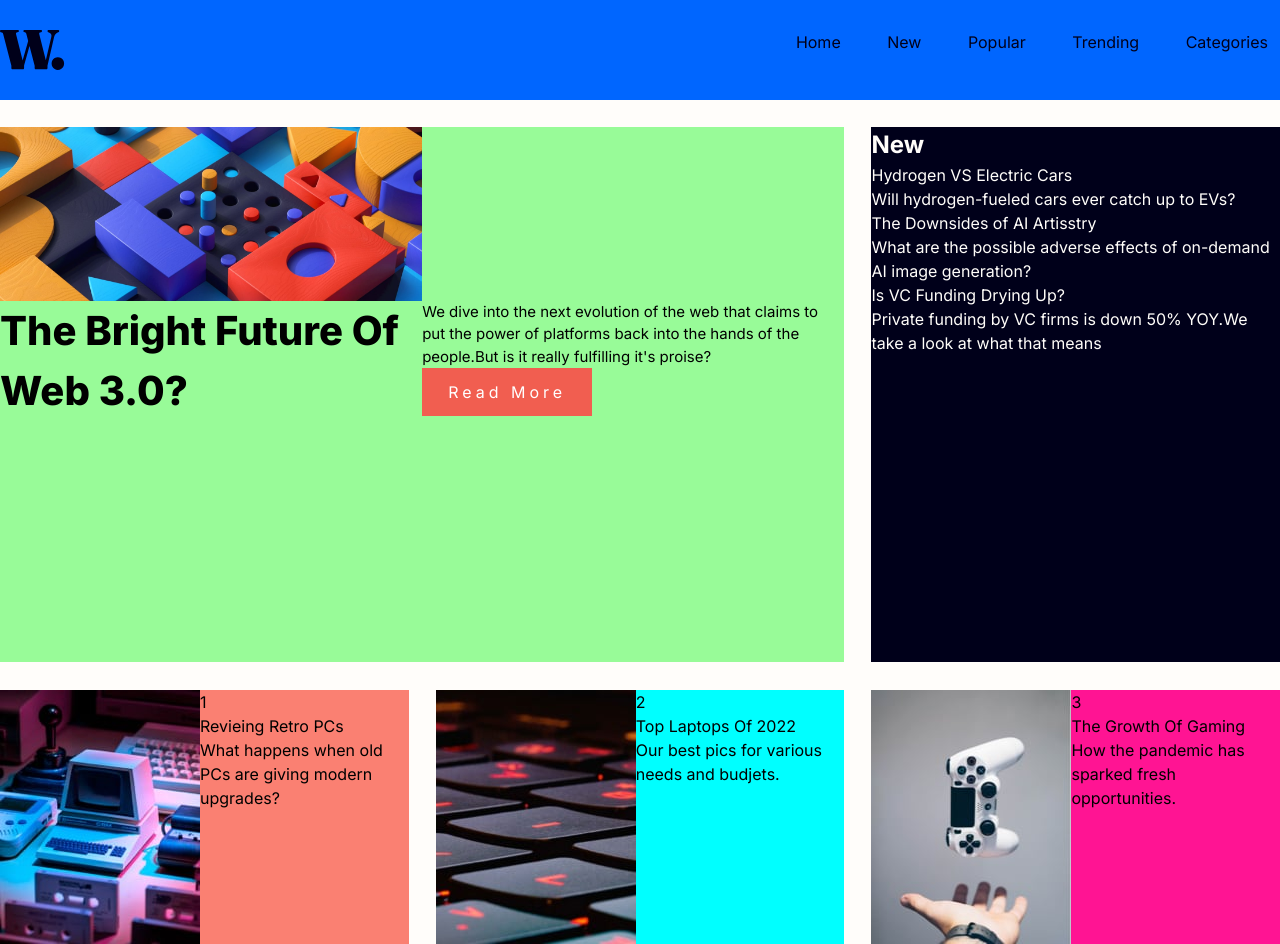
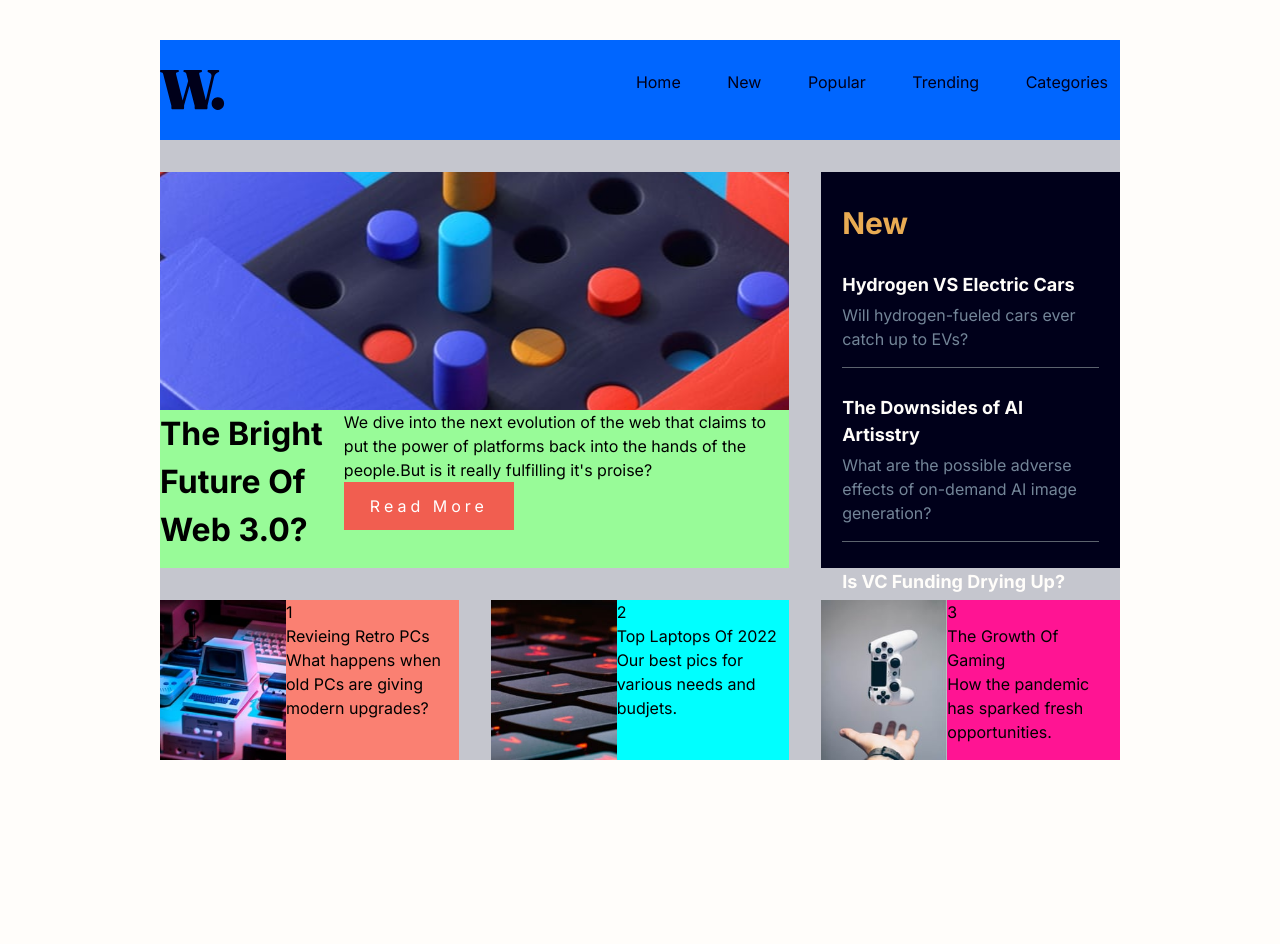
Before and after one commit to BeeAwwad/News-Homepage, a plain HTML site: page index.html in a window 1280 px wide. After the commit the page ends 800 px from the top, so only its background shows below. Drawn offline with Linux system fonts and the light colour scheme.

Commit message:
Styled the New section

```diff
--- a/index.html
+++ b/index.html
@@ -33,9 +33,13 @@
 
 
           <div class="main-story grid-row-span2 grid-col-span2">
-            <picture class="main-image">
-              <img src="assets/images/image-web-3-desktop.jpg" alt="random picture">
-            </picture>
+
+            <div class="main-image">
+              <picture>
+                <!-- <img src="assets/images/image-web-3-desktop.jpg" alt="random picture"> -->
+              </picture>
+            </div>
+
             <div class="main-h1">
               <h1>The Bright Future Of Web 3.0?</h1>
 
@@ -57,7 +61,7 @@
           <p class="topic">The Downsides of AI Artisstry</p>
           <p>What are the possible adverse effects of on-demand AI image generation?</p>
         </div>
-        <div class="fresh-news">
+        <div class="fresh-news-last">
           <p class="topic">Is VC Funding Drying Up?</p>
           <p>Private funding by VC firms is down 50% YOY.We take a look at what that means</p>
         </div>
--- a/styles.css
+++ b/styles.css
@@ -28,6 +28,9 @@
     -webkit-font-smoothing: antialiased;
     background-color: var(--clr-neutral-offwhite);
     overflow-x: hidden;
+    display: flex;
+    justify-content: center;
+    align-items: center;
   }
   .mobile-nav-toggle {
     display: none;
@@ -57,7 +60,21 @@
     border: 0;
   }
   /* Navigation styles */
+.main-container {
+  background-color: var(--clr-neutral-greyishblue);
+  height: 90%;
+  width: 75%;
+  display: grid;
+  gap: 2em;
+  grid-template-columns: repeat(3, 1fr);
+  grid-template-rows: 0.33333333fr repeat(2, 1fr) 160px;
+  grid-template-areas:
+    "header header header"
+     "content content news"
+     "content content news"
+     "trend1 trend2 trend3";
 
+}
 
   .main-nav li {
     display: inline;
@@ -108,7 +125,7 @@
   }
 
 /* Button */
-.button-58 {
+ .button-58 {
   align-items: center;
   background-color: var(--clr-primary-red);
   border: 2px solid var(--clr-primary-red);
@@ -159,19 +176,9 @@
   }
 }
 
-.main-container {
-    display: grid;
-    gap: 1.7rem;
-    grid-template-columns: repeat(3, 1fr);
-    grid-template-rows: 0.33333333fr repeat(3, 1fr);
-    grid-template-areas:
-     "header header header"
-     "content content news"
-     "content content news"
-     "trend1 trend2 trend3";
-}
+/* Nav Bar */
 header {
-  display: flex;
+   display: flex;
   justify-content: space-between;
   padding: 30px 0;
   grid-area: header;
@@ -180,15 +187,24 @@ header {
 /* Main News */
 .main-story {
   background-color: palegreen;
-  /* display: flex;
-  flex-direction: column; */
+  display: grid;
+  grid-template-rows: 1.2fr 0.8fr;
+  grid-template-areas: "picture"
+                       "h1content";
   grid-area: content;
 }
-.main-h1 {
+ .main-h1 {
   display: flex;
-  min-height: 50%;
+  grid-area: h1content;
+
 }
-.main-h1 h1 {
+.main-image  {
+  grid-area: picture;
+  background-image: url(assets/images/image-web-3-desktop.jpg);
+  background-position: center center;
+
+}
+/* .main-h1 h1 {
   font-size: 40px;
   font-weight: 800;
   max-width: 50%;
@@ -196,23 +212,46 @@ header {
 .main-text {
   max-width: 50%;
   font-size: 15px;
-}
+}  */
 
-/* .grid-row-span3 {
-  grid-row: span 3;
-} */
-/* .grid-row-span2 {
-  grid-row: span 2;
-}
-.grid-col-span2 {
-  grid-column: span 2;
-} */
 
 /* New News */
 .more-news {
   color: var(--clr-neutral-offwhite);
   background-color: var(--clr-neutral-verydarkblue);
   grid-area: news;
+  padding: 1.8em 1.3em;
+}
+.more-news h2 {
+  color: var(--clr-primary-orange);
+  font-size: 30px;
+}
+.fresh-news {
+  padding-top: 1.6em;
+  padding-bottom: 1em;
+  border-bottom: #5c636e solid 1.5px;
+}
+.fresh-news p {
+  color: #738598;
+}
+.fresh-news-last {
+  padding-top: 1.6em;
+  padding-bottom: 1em;
+}
+.fresh-news-last p {
+  color: #738598;
+}
+.fresh-news .topic {
+  color: var(--clr-neutral-offwhite);
+  margin-bottom: 5px;
+  font-size: 18px;
+  font-weight: 700;
+}
+.fresh-news-last .topic {
+  color: var(--clr-neutral-offwhite);
+  margin-bottom: 5px;
+  font-size: 18px;
+  font-weight: 700;
 }
 
 /* Top 3 News */
@@ -231,14 +270,3 @@ header {
   display: flex;
   grid-area: trend3;
 }
-
-/* All Image */
-
-.main-image  {
- max-height: 50%;
- max-width: 50%;
-}
-
-.main-image picture img {
-
-}
```
